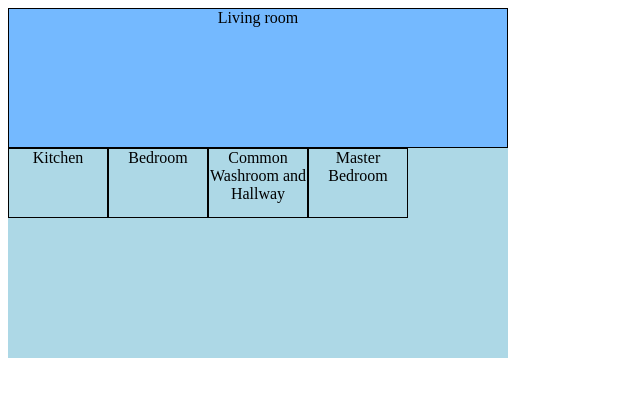
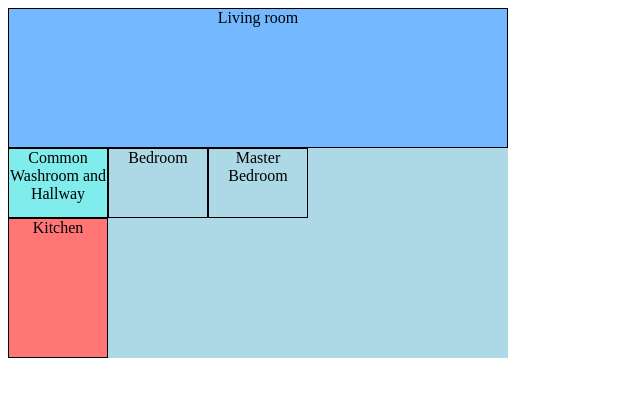
Before and after one commit to RyogIndieInc/mini-proyecto-arquitectura-grid, a plain HTML site: page index.html in a window 1280 px wide. Shown: the whole page, without its empty margins (0-640 px from the left). Drawn offline with Linux system fonts and the light colour scheme.

Commit message:
diseño grid del washroom y kitchen

```diff
--- a/style.css
+++ b/style.css
@@ -20,3 +20,15 @@
     grid-row-end: 3;
     background-color: #74b9ff;
 }
+
+.apartment .room#washroom {
+    grid-row-start: 3;
+    background-color: #81ecec;
+}
+
+.apartment .room#kitchen {
+    grid-column-start: 1;
+    grid-row-start: 4;
+    grid-row-end: 6;
+    background-color: #ff7675;
+}
```
